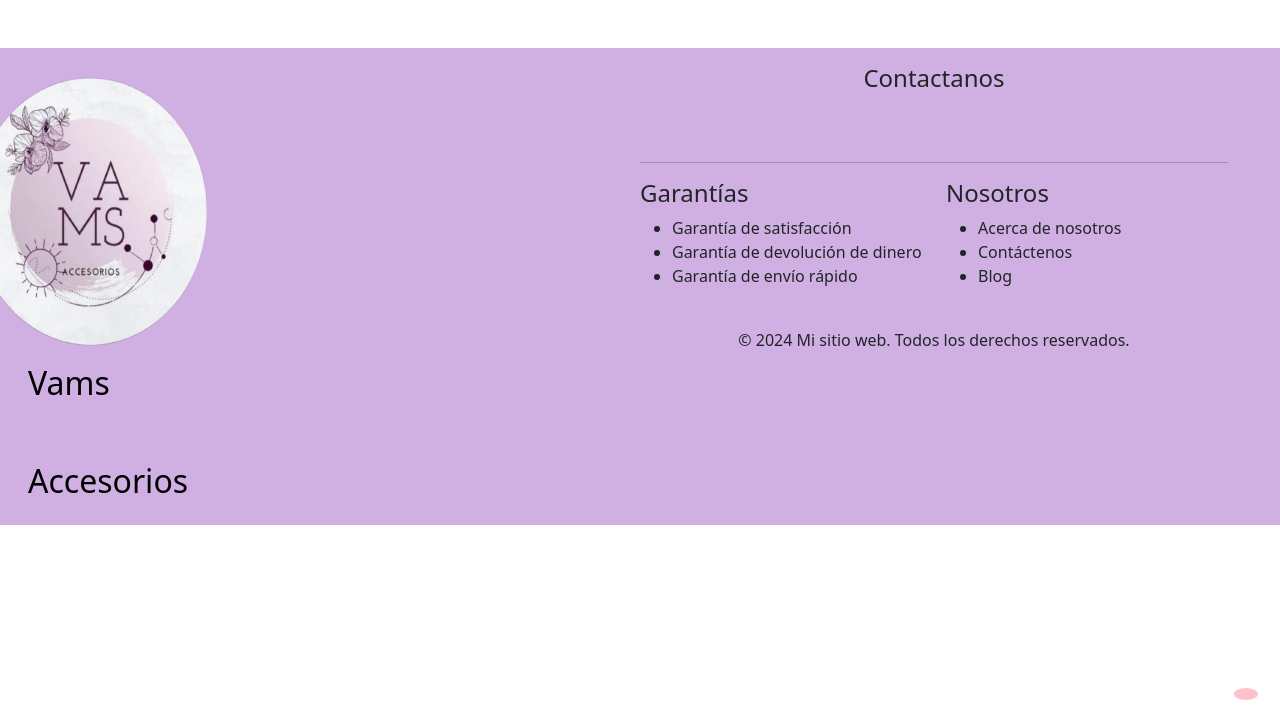
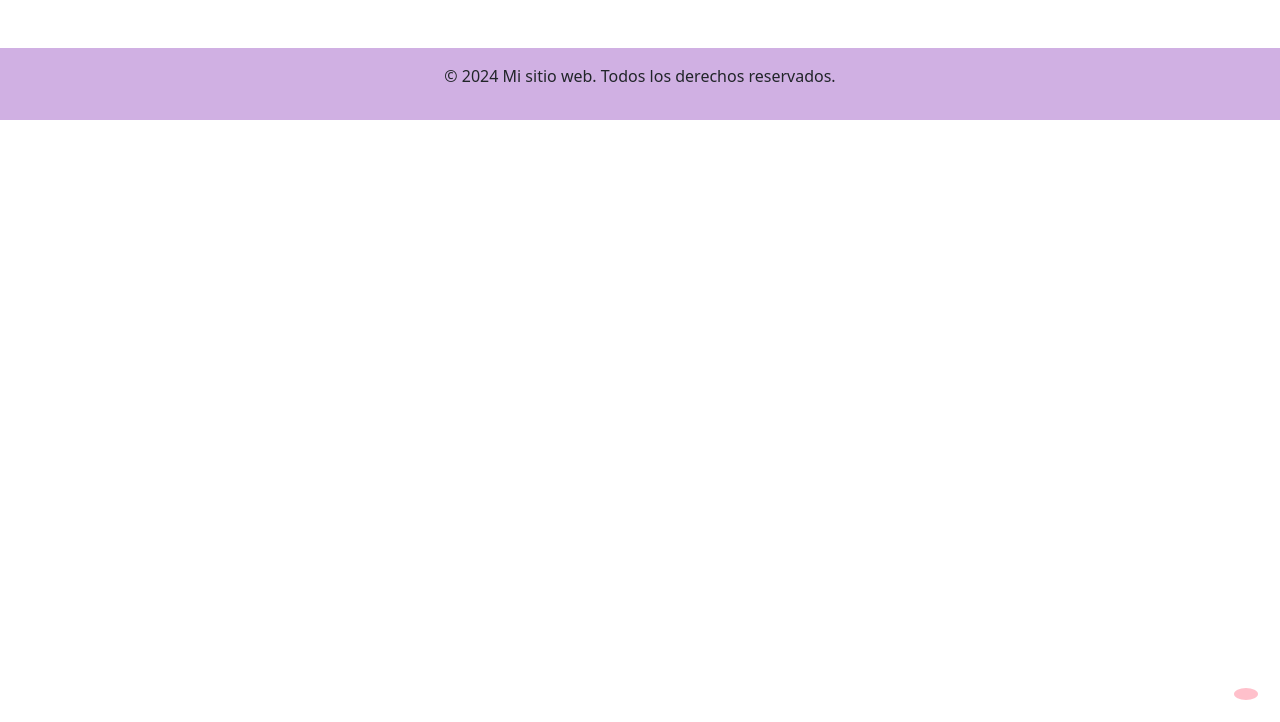
Before and after one commit to lunaap2/ProyectoFinal, a Django app: page /Servicios.html/ in a window 1280 px wide. Shown: the part 78-800 px from the top of the page. Run offline with Django 5.2, Linux system fonts and the light colour scheme.

Commit message:
actualizacion

```diff
--- a/vams/templates/servicios.html
+++ b/vams/templates/servicios.html
@@ -57,60 +57,10 @@
       </a>
 
       <footer class="mt-5 p-3" style="background-color: rgba(187, 141, 214, 0.685);">
-        <div class="container-fluid">
-          <div class="row">
-            <div class="row align-items-start">
-              <div class="container col-12 col-lg-6 col-md-4">
-                <img style="margin-top: 0; margin-left: -90px;" src="{% static 'assets/img/logo-vams.png' %}" alt="Vams logo"
-                  width="300px" height="300px">
-                <h2 class="d-md-flex logo-name" style="color: rgb(0, 0, 0);">
-                  Vams
-                </h2>
-                <h2 class="logo-name d-md-flex" style="color: rgb(0, 0, 0); margin-top: 60px;">
-                  Accesorios
-                </h2>
-              </div>
-
-              <div aling-start="center" class="col-12 col-lg-6 col-md-4" style="text-align:center;">
-                <h4>Contactanos</h4>
-
-                <a style="color: black;" target="blank"
-                  href="https://www.instagram.com/vams.accesorios?igsh=dXBibnJ2cTBpdzJw">
-                  <i style="font-size: 30px; margin-right: 10px;" class="bi bi-instagram"></i></a>
-
-                <a style="color: black;" target="blank" href="..."><i style="font-size: 30px; margin-right: 10px;"
-                    class="bi bi-telephone-outbound-fill"></i></a>
-
-                <a style="color: black;" target="blank" href="..."> <i style="font-size: 30px; margin-right: 10px;"
-                    class="bi bi-envelope-heart"></i></a>
-
-
-                <hr>
-
-                <div class="row">
-                  <div class="col-12 col-lg-6 col-md-4" style="text-align: left;">
-                    <h4>Garantías</h4>
-                    <ul>
-                      <li href="#">Garantía de satisfacción</li>
-                      <li href="#">Garantía de devolución de dinero</li>
-                      <li href="#">Garantía de envío rápido</li>
-                    </ul>
-                  </div>
-                  <div class="col-12 col-lg-6 col-md-4" style="text-align: left;">
-                    <h4>Nosotros</h4>
-                    <ul>
-                      <li href="#">Acerca de nosotros</li>
-                      <li href="#">Contáctenos</li>
-                      <li href="#">Blog</li><br>
-                    </ul>
-                  </div>
-                </div>
-                <p class="copyright">&copy; 2024 Mi sitio web. Todos los derechos reservados.</p>
-              </div>
-            </div>
-          </div>
-        </div>
-      </footer>
+        <div style="display: flex; justify-content: center;">
+        <p >&copy; 2024 Mi sitio web. Todos los derechos reservados.</p >
+      </div>
+</footer>
     </body>
 
 </html>
--- a/vams/templates/sobrenosotros.html
+++ b/vams/templates/sobrenosotros.html
@@ -70,10 +70,10 @@
 
 
         <footer class="mt-5 p-3" style="background-color: rgba(187, 141, 214, 0.685);">
-                  <div>
+                  <div style="display: flex; justify-content: center;">
                   <p >&copy; 2024 Mi sitio web. Todos los derechos reservados.</p >
                 </div>
-
+        </footer>
       </body>
 
 </html>
```
Also changed, not shown: vams/templates/aretes.html (+8 -2 lines), vams/templates/collares.html (+9 -0 lines).
